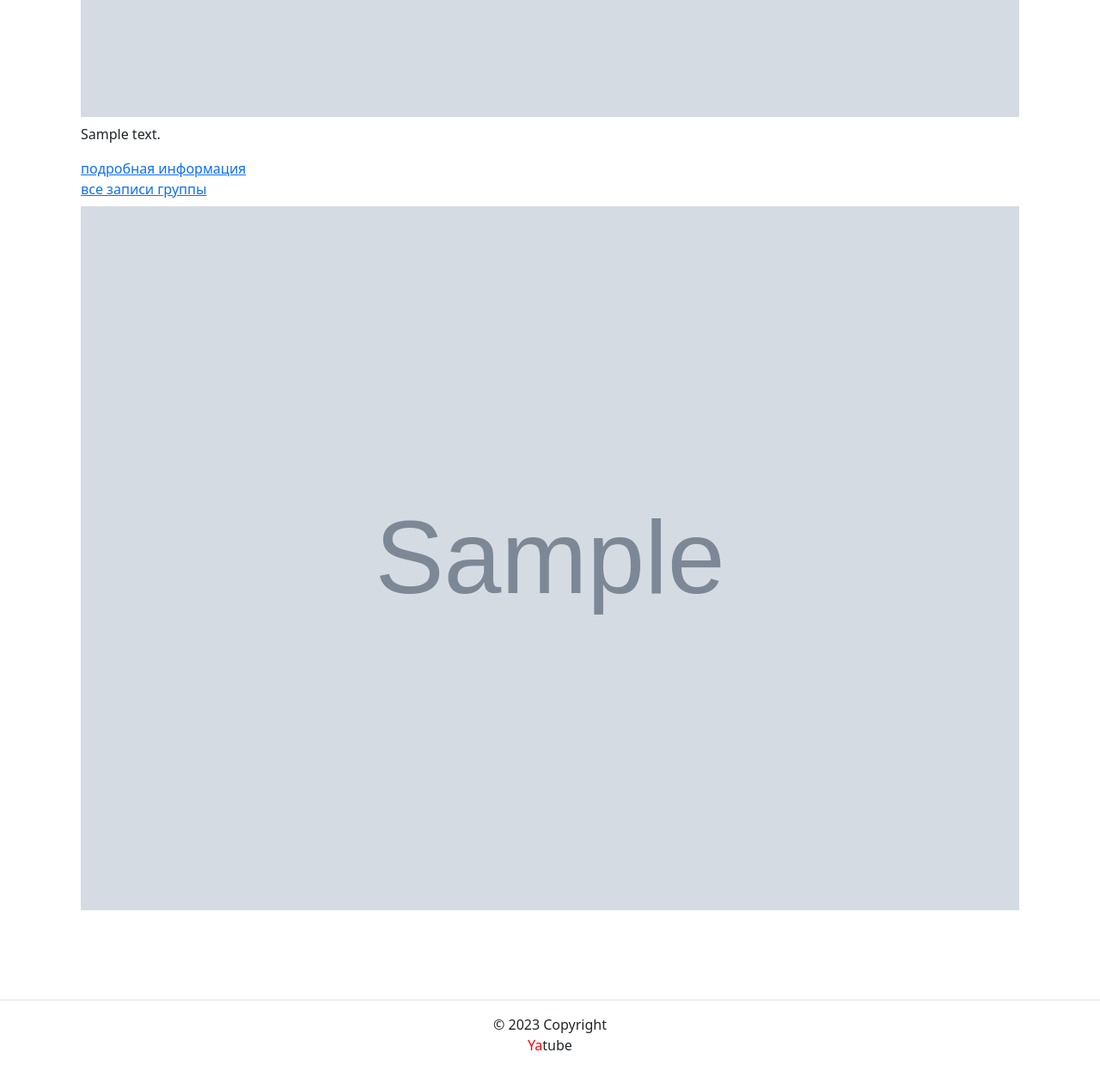
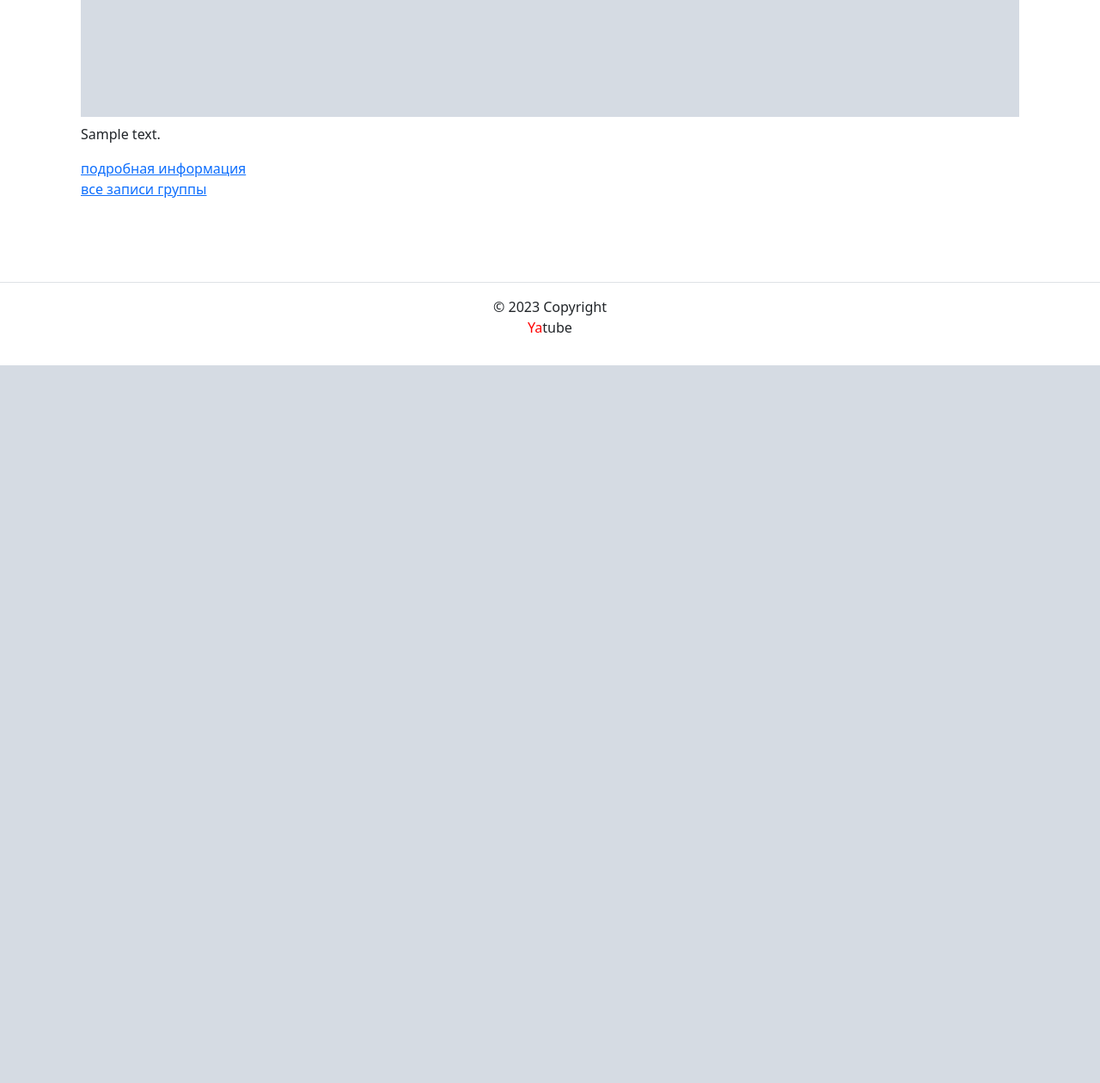
Before and after one commit to Arthur-Garipov/hw05_final, a Django app: template yatube/templates/posts/index.html in a window 1280 px wide. Shown: the part 963-2223 px from the top of the page at 86% size. After the commit the page ends 1388 px from the top, so only its background shows below. Run offline with Django 3.2, Linux system fonts and the light colour scheme; the template is opened without the code that fills it: values that come from a table or form of the project are taken from there, others are empty; tables that the repository leaves empty hold one stand-in row (values such as "Sample post"); grey boxes marked "Sample" are stand-in pictures; some libraries are stand-ins or nearby versions.

Commit message:
First try to review

```diff
--- a/yatube/templates/posts/index.html
+++ b/yatube/templates/posts/index.html
@@ -17,9 +17,6 @@
       {% endif %}
       {% if not forloop.last %}<hr>{% endif %}
     {% endfor %}
-    {% thumbnail post.image "960x339" crop="center" upscale=True as im %}
-    <img class="card-img my-2" src="{{ im.url }}">
-    {% endthumbnail %}
     {% include 'includes/paginator.html' %}
   </div>
   {% endcache %}
```
Also changed, not shown: 1 other file.
